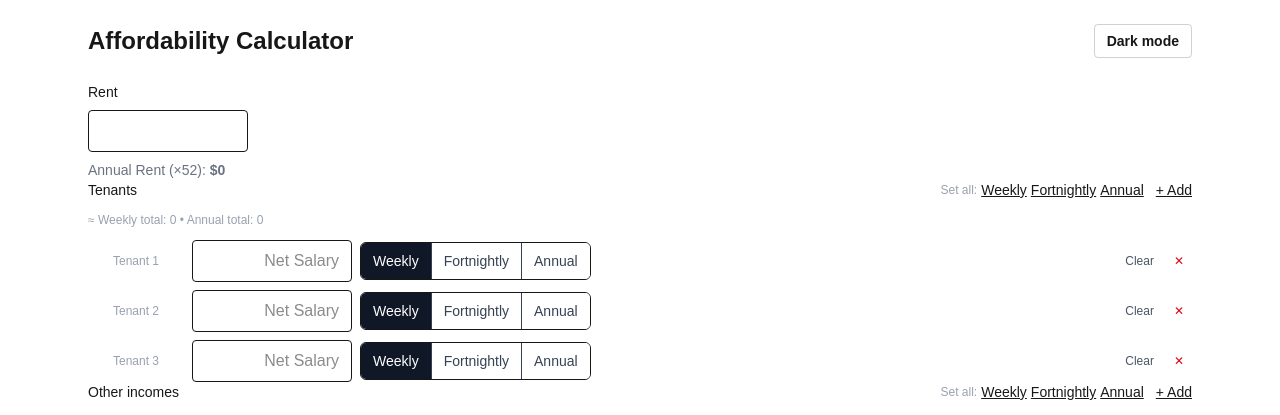
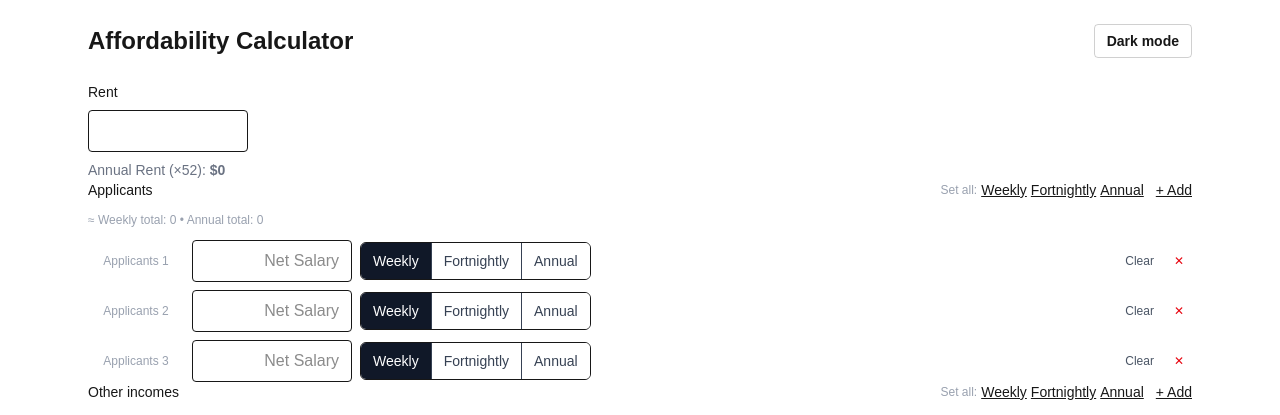
Before and after one commit to jmsjoaquin/affordability-calculator-web, a Next.js app: page / in a window 1280 px wide. Shown: the top 415 px of the page. Built offline with nearby package versions, Linux system fonts and the light colour scheme.

Commit message:
Tenant into Applicants

```diff
--- a/src/app/page.tsx
+++ b/src/app/page.tsx
@@ -120,10 +120,10 @@ const handleRentChange = (v: { amount: number; frequency: Frequency; annual: num
           {/* Tenants */}
           <div className="rounded max-h-[30vh] overflow-y-auto overflow-x-hidden overscroll-contain">
             <IncomesEditor
-              label="Tenants"
+              label="Applicants"
               items={tenants}
               onChange={setTenants}
-              rowPrefix="Tenant"
+              rowPrefix="Applicants"
               placeholder="Net Salary"
               minRows={3}
             />
```
